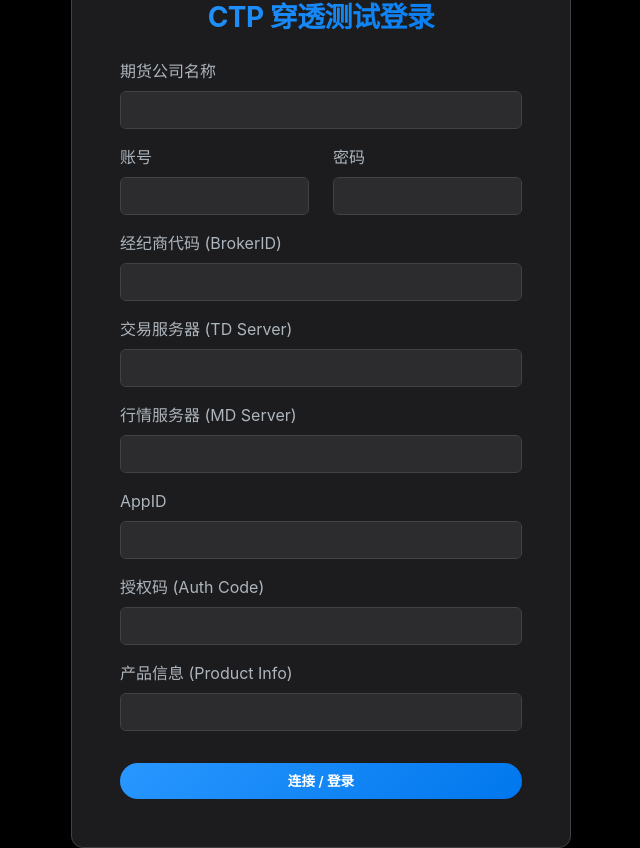
After one commit to maroonxv/ctp-penetration-test-kit, a Flask app: page /login in a window 1280 px wide. The commit adds this page. Shown: the whole page, without its empty margins (319-959 px from the left). Run offline with Flask 3, Linux system fonts and the light colour scheme.

Commit message:
[feat] 增加了登录界面

```diff
--- a/src/read_config.py
+++ b/src/read_config.py
@@ -34,6 +34,46 @@ CONFIG_YAML_PATH = os.path.join(PROJECT_ROOT, "config.yaml")
 ENV_VARS = load_env(ENV_PATH)
 YAML_CONFIG = load_yaml_config(CONFIG_YAML_PATH)
 
+def save_env(env_path: str, data: Dict[str, str]) -> None:
+    """更新或保存 .env 文件"""
+    lines = []
+    if os.path.exists(env_path):
+        with open(env_path, 'r', encoding='utf-8') as f:
+            lines = f.readlines()
+
+    new_lines = []
+    processed_keys = set()
+
+    # 更新现有键值
+    for line in lines:
+        stripped = line.strip()
+        if not stripped or stripped.startswith('#'):
+            new_lines.append(line)
+            continue
+
+        if '=' in line:
+            key, _ = stripped.split('=', 1)
+            key = key.strip()
+            if key in data:
+                new_lines.append(f"{key}={data[key]}\n")
+                processed_keys.add(key)
+            else:
+                new_lines.append(line)
+        else:
+            new_lines.append(line)
+
+    # 添加新键值
+    for key, value in data.items():
+        if key not in processed_keys:
+            # 如果最后一行不是换行符，先添加一个换行
+            if new_lines and not new_lines[-1].endswith('\n'):
+                new_lines.append('\n')
+            new_lines.append(f"{key}={value}\n")
+
+    with open(env_path, 'w', encoding='utf-8') as f:
+        f.writelines(new_lines)
+
+
 # 全局常量
 CTP_NAME = ENV_VARS.get("CTP_NAME", "Unknown")
 CTP_USERNAME = ENV_VARS.get("CTP_USERNAME", "")
@@ -53,7 +93,8 @@ CTP_SETTING = {
     "交易服务器": CTP_TD_SERVER,
     "行情服务器": ENV_VARS.get("CTP_MD_SERVER", ""),
     "产品名称": CTP_APP_ID,
-    "授权编码": CTP_AUTH_CODE
+    "授权编码": CTP_AUTH_CODE,
+    "产品信息": ENV_VARS.get("CTP_PRODUCT_INFO", "")
 }
 
 # 从 YAML 读取测试配置
--- a/src/web/app.py
+++ b/src/web/app.py
@@ -10,7 +10,7 @@ import subprocess
 # 确保项目根目录在 sys.path 中（当作为脚本运行时）
 sys.path.append(os.path.abspath(os.path.join(os.path.dirname(__file__), '..', '..')))
 
-from flask import Flask, render_template, jsonify, request
+from flask import Flask, render_template, jsonify, request, redirect, url_for, session
 from flask_socketio import SocketIO
 from src.socket_handler import SocketIOHandler
 from src import read_config as config
@@ -21,7 +21,8 @@ import engineio
 engineio.payload.Payload.max_decode_packets = 100
 
 app = Flask(__name__)
-app.config['SECRET_KEY'] = 'ctp_test_secret'
+# Generate a random key on startup to invalidate previous sessions
+app.config['SECRET_KEY'] = os.urandom(24)
 socketio = SocketIO(app, cors_allowed_origins="*", async_mode='threading')
 
 setup_logger()
@@ -136,15 +137,55 @@ def _relay_case_finished(data):
 
 def get_masked_env():
     """读取配置 (按需脱敏)"""
+    # 每次读取最新配置
+    env_vars = config.load_env(config.ENV_PATH)
     return {
-        "CTP_NAME": config.CTP_NAME,
-        "CTP_USERNAME": config.CTP_USERNAME,
-        "CTP_TD_SERVER": config.CTP_TD_SERVER,
-        "CTP_MD_SERVER": config.CTP_SETTING.get("行情服务器", "")
+        "CTP_NAME": env_vars.get("CTP_NAME", "Unknown"),
+        "CTP_USERNAME": env_vars.get("CTP_USERNAME", ""),
+        "CTP_TD_SERVER": env_vars.get("CTP_TD_SERVER", ""),
+        "CTP_MD_SERVER": env_vars.get("CTP_MD_SERVER", "")
     }
+
+
+@app.route('/login', methods=['GET', 'POST'])
+def login():
+    if request.method == 'POST':
+        # Get data from form
+        data = {
+            'CTP_NAME': request.form.get('CTP_NAME'),
+            'CTP_USERNAME': request.form.get('CTP_USERNAME'),
+            'CTP_PASSWORD': request.form.get('CTP_PASSWORD'),
+            'CTP_BROKER_ID': request.form.get('CTP_BROKER_ID'),
+            'CTP_TD_SERVER': request.form.get('CTP_TD_SERVER'),
+            'CTP_MD_SERVER': request.form.get('CTP_MD_SERVER'),
+            'APPID': request.form.get('APPID'),
+            'CTP_AUTH_CODE': request.form.get('CTP_AUTH_CODE'),
+            'CTP_PRODUCT_INFO': request.form.get('CTP_PRODUCT_INFO', '')
+        }
+
+        # Save to .env
+        config.save_env(config.ENV_PATH, data)
+
+        # Set session
+        session['logged_in'] = True
+
+        # Restart worker to pick up new config
+        if process_manager.is_running():
+            process_manager.restart_worker()
+        else:
+            process_manager.start_worker()
+
+        return redirect(url_for('index'))
+
+    # GET
+    env_vars = config.load_env(config.ENV_PATH)
+    return render_template('login.html', env=env_vars)
+
 
 @app.route('/')
 def index():
+    if not session.get('logged_in'):
+        return redirect(url_for('login'))
     return render_template('index.html', env=get_masked_env())
 
 def _now_text() -> str:
@@ -375,5 +416,5 @@ def worker_kill():
     return jsonify({"status": "success", "msg": "Worker 已终止"})
 
 if __name__ == '__main__':
-    process_manager.start_worker()
+    # process_manager.start_worker() # Delayed until login
     socketio.run(app, host='0.0.0.0', port=5006, debug=False)
--- /dev/null
+++ b/src/web/templates/login.html
@@ -0,0 +1,95 @@
+<!DOCTYPE html>
+<html lang="zh-CN" data-bs-theme="dark">
+<head>
+    <meta charset="UTF-8">
+    <title>登录 - CTP 穿透测试</title>
+    <link href="https://cdn.jsdelivr.net/npm/bootstrap@5.3.0/dist/css/bootstrap.min.css" rel="stylesheet">
+    <link rel="stylesheet" href="{{ url_for('static', filename='css/style.css') }}">
+    <style>
+        body {
+            height: 100vh;
+            display: flex;
+            align-items: center;
+            justify-content: center;
+        }
+        .login-card {
+            width: 100%;
+            max-width: 500px;
+        }
+        .login-title {
+            background: var(--accent-gradient);
+            -webkit-background-clip: text;
+            -webkit-text-fill-color: transparent;
+            font-weight: bold;
+        }
+        .form-control {
+            background-color: var(--bg-card-hover);
+            border-color: var(--border-color);
+            color: var(--text-primary);
+        }
+        .form-control:focus {
+            background-color: var(--bg-card-hover);
+            border-color: var(--accent-color);
+            color: var(--text-primary);
+            box-shadow: 0 0 0 0.25rem rgba(41, 151, 255, 0.25);
+        }
+        .btn-primary {
+            background: var(--accent-gradient);
+            border: none;
+            color: #fff;
+            font-weight: 600;
+        }
+        .btn-primary:hover {
+            opacity: 0.9;
+        }
+    </style>
+</head>
+<body>
+    <div class="card login-card shadow-lg">
+        <div class="card-body p-5">
+            <h3 class="text-center mb-4 login-title">CTP 穿透测试登录</h3>
+            <form method="POST" action="/login">
+                <div class="mb-3">
+                    <label class="form-label">期货公司名称</label>
+                    <input type="text" class="form-control" name="CTP_NAME" value="{{ env.CTP_NAME or '' }}" required>
+                </div>
+                <div class="row">
+                    <div class="col-md-6 mb-3">
+                        <label class="form-label">账号</label>
+                        <input type="text" class="form-control" name="CTP_USERNAME" value="{{ env.CTP_USERNAME or '' }}" required>
+                    </div>
+                    <div class="col-md-6 mb-3">
+                        <label class="form-label">密码</label>
+                        <input type="password" class="form-control" name="CTP_PASSWORD" value="{{ env.CTP_PASSWORD or '' }}" required>
+                    </div>
+                </div>
+                <div class="mb-3">
+                    <label class="form-label">经纪商代码 (BrokerID)</label>
+                    <input type="text" class="form-control" name="CTP_BROKER_ID" value="{{ env.CTP_BROKER_ID or '' }}" required>
+                </div>
+                <div class="mb-3">
+                    <label class="form-label">交易服务器 (TD Server)</label>
+                    <input type="text" class="form-control" name="CTP_TD_SERVER" value="{{ env.CTP_TD_SERVER or '' }}" required>
+                </div>
+                <div class="mb-3">
+                    <label class="form-label">行情服务器 (MD Server)</label>
+                    <input type="text" class="form-control" name="CTP_MD_SERVER" value="{{ env.CTP_MD_SERVER or '' }}" required>
+                </div>
+                <div class="mb-3">
+                    <label class="form-label">AppID</label>
+                    <input type="text" class="form-control" name="APPID" value="{{ env.APPID or '' }}" required>
+                </div>
+                <div class="mb-3">
+                    <label class="form-label">授权码 (Auth Code)</label>
+                    <input type="text" class="form-control" name="CTP_AUTH_CODE" value="{{ env.CTP_AUTH_CODE or '' }}" required>
+                </div>
+                <div class="mb-3">
+                    <label class="form-label">产品信息 (Product Info)</label>
+                    <input type="text" class="form-control" name="CTP_PRODUCT_INFO" value="{{ env.CTP_PRODUCT_INFO or '' }}">
+                </div>
+                <button type="submit" class="btn btn-primary w-100 mt-3">连接 / 登录</button>
+            </form>
+        </div>
+    </div>
+</body>
+</html>
```
Also changed, not shown: src/logger.py (+10 -0 lines), src/web/static/css/style.css (+44 -0 lines), src/web/templates/index.html (+14 -7 lines).
